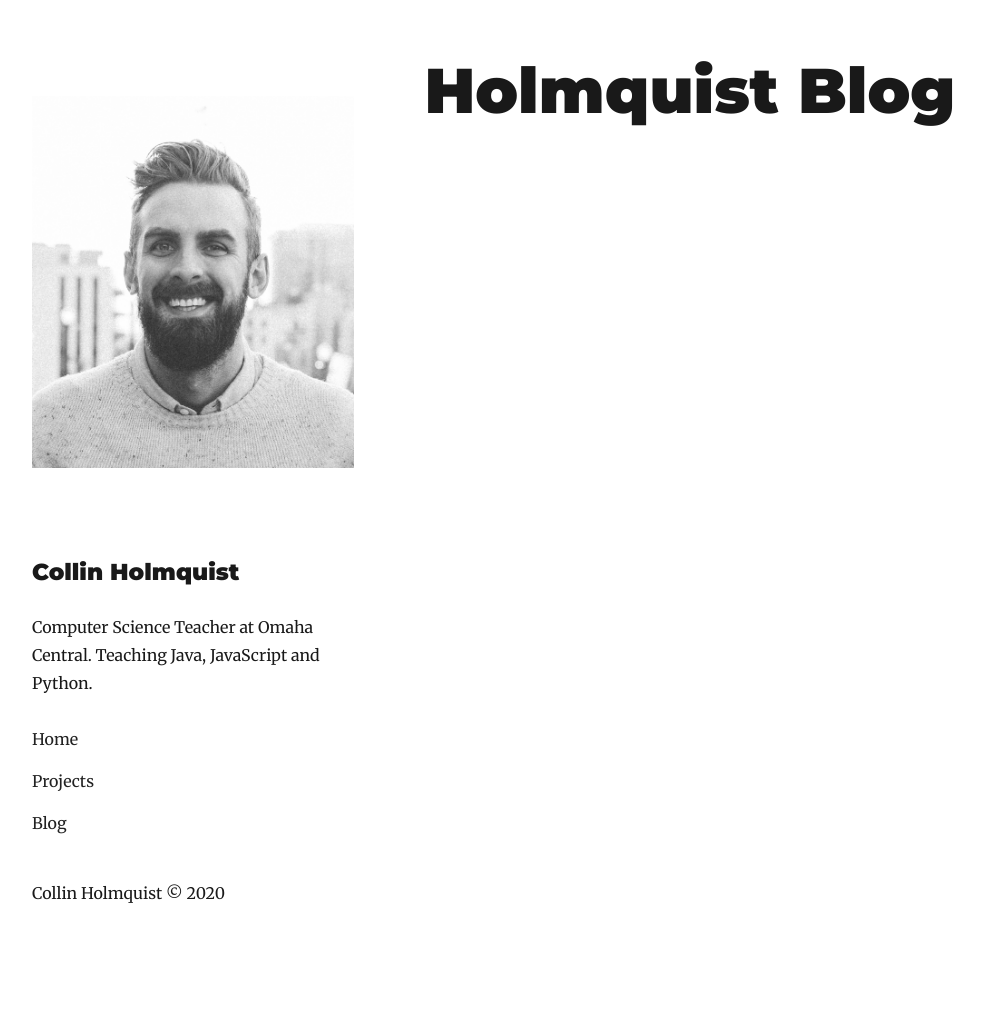
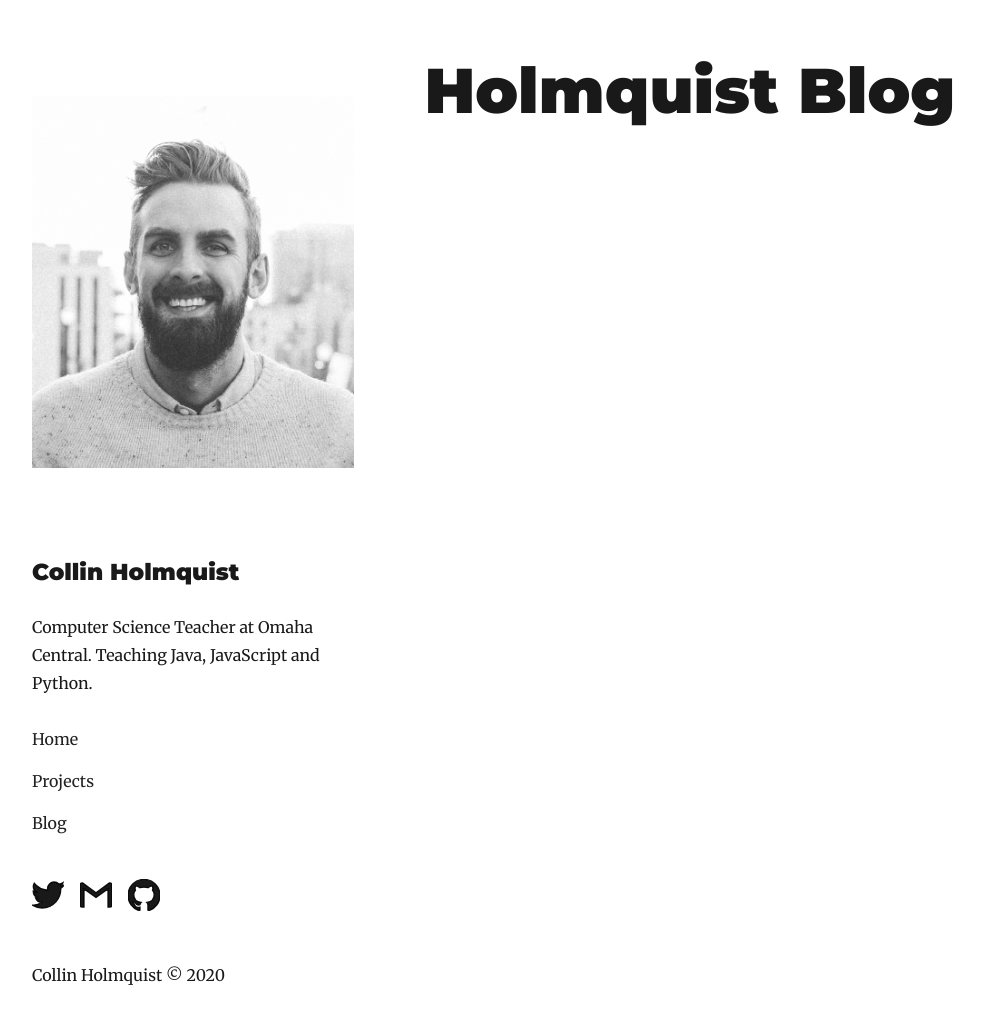
Before and after one commit to collinholmquist/collinholmquist_oldblog, a Gatsby site: page / in a window 1280 px wide. Shown: the whole page, without its empty margins (8-991 px from the left). Before the commit the page ends 975 px from the top, so only its background shows below. Built offline with nearby package versions, Linux system fonts and the light colour scheme; Gatsby itself is replaced by a stand-in of ours; some packages are replaced by stand-ins of ours; a web font is replaced by a local one.

Commit message:
added svg icons

```diff
--- a/gatsby-config.js
+++ b/gatsby-config.js
@@ -8,7 +8,10 @@ module.exports = {
 
   siteMetadata: {
     title: 'Holmquist Blog',
-    author: 'Collin Holmquist'
+    author: 'Collin Holmquist',
+    twitter: 'www.twitter.com/collinholmquist',
+    github: 'www.github.com/collinholmquist',
+    gmail: 'collinholmquist@gmail.com',
   },
 
   /* Your site config here */
--- a/src/components/Sidebar.js
+++ b/src/components/Sidebar.js
@@ -3,6 +3,7 @@ import ProfilePic from '../assets/Headshot.jpg'
 import sidebarStyles from './sidebar.module.scss'
 import Nav from './Nav'
 import Footer from './Footer'
+import Social from './Social'
 
 const Sidebar = ()=> {
 
@@ -11,7 +12,8 @@ const Sidebar = ()=> {
 
             <img src ={ProfilePic}
                  alt = 'Collin Holmquist'
-                 className = {sidebarStyles.profilePic} />
+                 className = {sidebarStyles.profilePic}
+            />
 
             <h3>Collin Holmquist</h3>
 
@@ -21,7 +23,7 @@ const Sidebar = ()=> {
             </p>
 
             <Nav />
-
+            <Social />
             <Footer />
 
         </div>
--- /dev/null
+++ b/src/components/Social.js
@@ -0,0 +1,53 @@
+import React from 'react'
+import socStyles from './social.module.scss'
+
+const Social = () => {
+
+    return (
+        <div>
+            <ul style = {{
+                display: 'flex',
+                flexFlow: 'row wrap',
+                listStyle: 'none',
+                padding: '0',
+            }}>
+                <li>
+                    <a href = 'http://twitter.com'>
+                        <svg
+                            className = {socStyles.icon}
+                            viewBox="0 0 24 24" >
+                             <title>Twitter</title>
+                             <path d="M23.954 4.569c-.885.389-1.83.654-2.825.775 1.014-.611 1.794-1.574 2.163-2.723-.951.555-2.005.959-3.127 1.184-.896-.959-2.173-1.559-3.591-1.559-2.717 0-4.92 2.203-4.92 4.917 0 .39.045.765.127 1.124C7.691 8.094 4.066 6.13 1.64 3.161c-.427.722-.666 1.561-.666 2.475 0 1.71.87 3.213 2.188 4.096-.807-.026-1.566-.248-2.228-.616v.061c0 2.385 1.693 4.374 3.946 4.827-.413.111-.849.171-1.296.171-.314 0-.615-.03-.916-.086.631 1.953 2.445 3.377 4.604 3.417-1.68 1.319-3.809 2.105-6.102 2.105-.39 0-.779-.023-1.17-.067 2.189 1.394 4.768 2.209 7.557 2.209 9.054 0 13.999-7.496 13.999-13.986 0-.209 0-.42-.015-.63.961-.689 1.8-1.56 2.46-2.548l-.047-.02z"/>
+                        </svg>
+                    </a>
+                </li>
+                <li>
+                    <a href = 'http://gmail.com'>
+                    <svg
+                        className = {socStyles.icon}
+                        role="img"
+                        viewBox="0 0 24 24"
+                        xmlns="http://www.w3.org/2000/svg">
+                        <title>Gmail icon</title>
+                        <path d="M24 4.5v15c0 .85-.65 1.5-1.5 1.5H21V7.387l-9 6.463-9-6.463V21H1.5C.649 21 0 20.35 0 19.5v-15c0-.425.162-.8.431-1.068C.7 3.16 1.076 3 1.5 3H2l10 7.25L22 3h.5c.425 0 .8.162 1.069.432.27.268.431.643.431 1.068z"/>
+                    </svg>
+                    </a>
+                </li>
+                <li>
+                    <a href = 'http://github.com'>
+                    <svg
+                        className = {socStyles.icon}
+                        role="img"
+                        viewBox="0 0 24 24"
+                        xmlns="http://www.w3.org/2000/svg">
+                        <title>GitHub icon</title>
+                        <path d="M12 .297c-6.63 0-12 5.373-12 12 0 5.303 3.438 9.8 8.205 11.385.6.113.82-.258.82-.577 0-.285-.01-1.04-.015-2.04-3.338.724-4.042-1.61-4.042-1.61C4.422 18.07 3.633 17.7 3.633 17.7c-1.087-.744.084-.729.084-.729 1.205.084 1.838 1.236 1.838 1.236 1.07 1.835 2.809 1.305 3.495.998.108-.776.417-1.305.76-1.605-2.665-.3-5.466-1.332-5.466-5.93 0-1.31.465-2.38 1.235-3.22-.135-.303-.54-1.523.105-3.176 0 0 1.005-.322 3.3 1.23.96-.267 1.98-.399 3-.405 1.02.006 2.04.138 3 .405 2.28-1.552 3.285-1.23 3.285-1.23.645 1.653.24 2.873.12 3.176.765.84 1.23 1.91 1.23 3.22 0 4.61-2.805 5.625-5.475 5.92.42.36.81 1.096.81 2.22 0 1.606-.015 2.896-.015 3.286 0 .315.21.69.825.57C20.565 22.092 24 17.592 24 12.297c0-6.627-5.373-12-12-12"/>
+                    </svg>
+                    </a>
+                </li>
+            </ul>
+        </div>
+    )
+}
+
+export default Social
--- /dev/null
+++ b/src/components/social.module.scss
@@ -0,0 +1,7 @@
+.icon {
+    height: 2em;
+    width: 2em;
+    stroke: rgba(0, 0, 0, 0.9);
+    fill: rgba(0, 0, 0, 0.9);
+    margin-right: 1em;
+}
```
